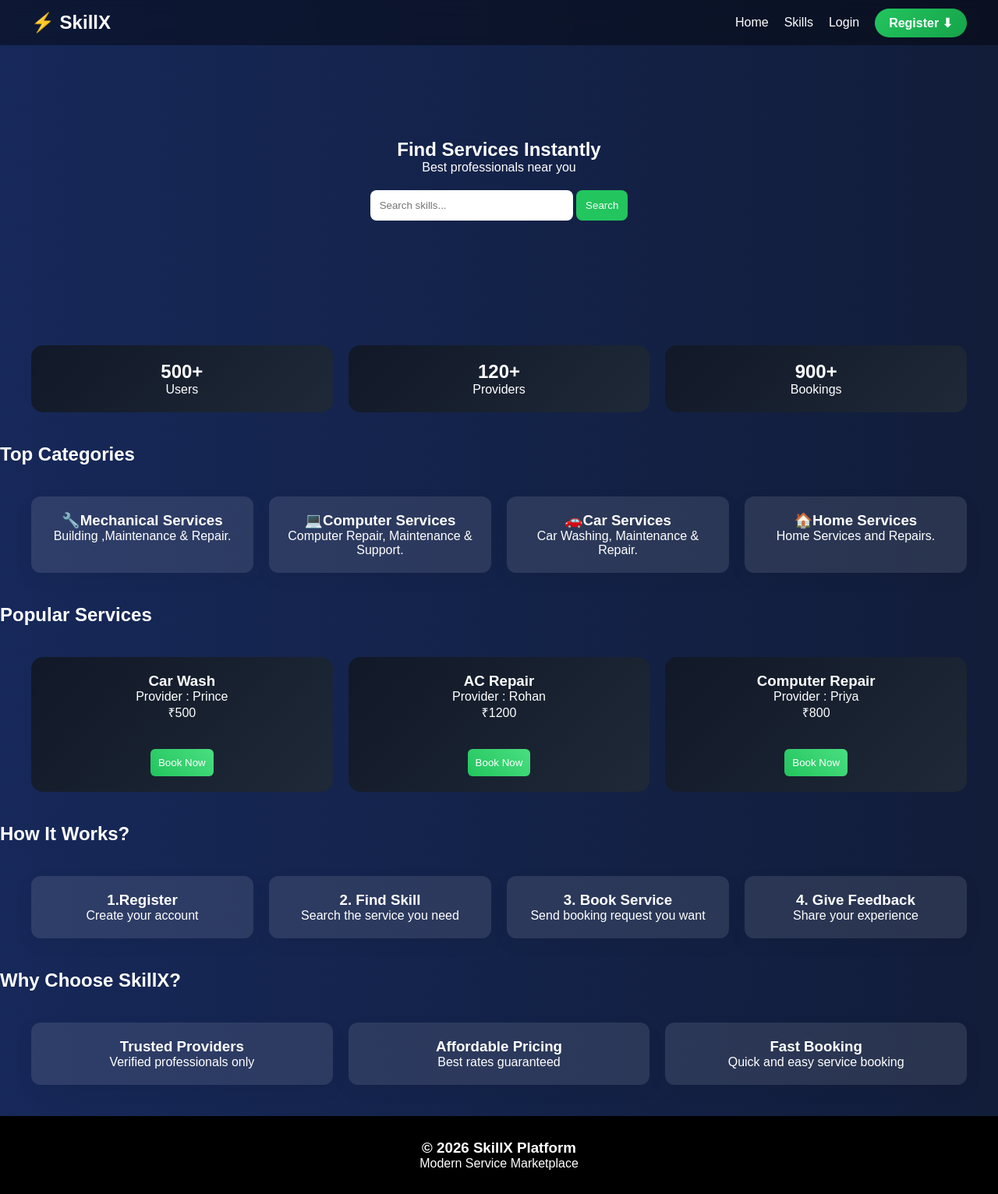
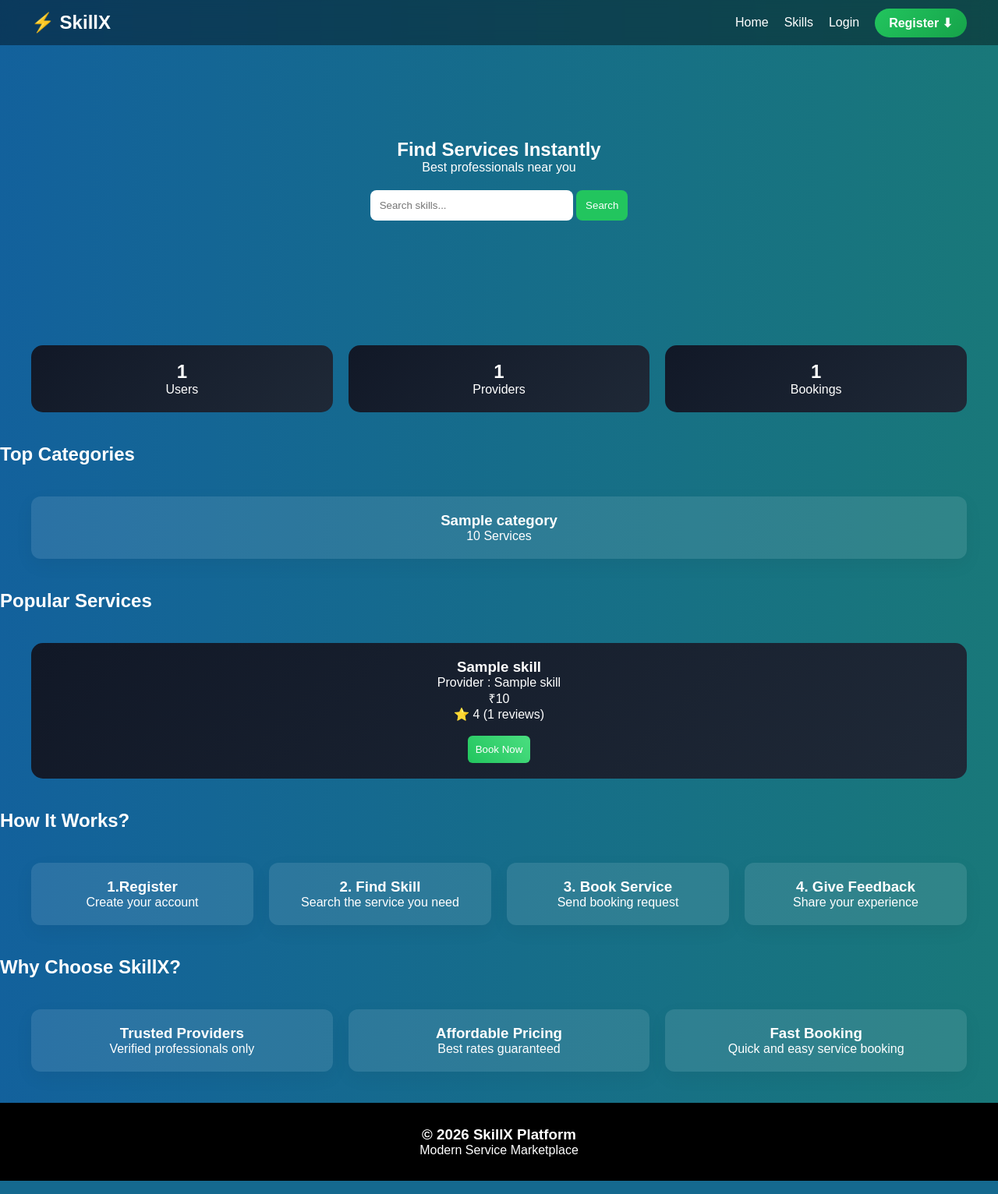
Before and after one commit to Sachin-Kumar00121/Project-Skill-Exchange, a Flask app: template templates/index.html in a window 1280 px wide. Shown: the whole page at 78% size. Run offline with Flask 3, Linux system fonts and the light colour scheme; the template is opened without the code that fills it: most values are stand-ins (such as "Sample title", 1, 10 or a date in 2020); parts of the project's set-up code (start-up, migrations or seed data) failed here and were passed over.

Commit message:
UI  changes

```diff
--- a/app.py
+++ b/app.py
@@ -2,7 +2,7 @@ import code
 import os
 from dotenv import load_dotenv
 load_dotenv()
-from flask import make_response
+from flask import jsonify, make_response
 from flask import Flask, render_template, request, redirect, session, url_for
 from datetime import datetime, time, date
 import re
@@ -438,10 +438,69 @@ def admin_reviews():
         total_pages=total_pages
     )
 
+@app.route("/search-suggest")
+def search_suggest():
+
+    q = request.args.get("q")
+
+    cursor.execute("SELECT skill_name FROM skills WHERE skill_name LIKE %s LIMIT 5", (f"%{q}%",))
+    results = cursor.fetchall()
+
+    return jsonify([r['skill_name'] for r in results])
+
 # ✅ Home Page
 @app.route("/")
 def home():
-    return render_template("index.html")
+
+    # Stats
+    cursor.execute("SELECT COUNT(*) as total FROM users WHERE role='user'")
+    total_users = cursor.fetchone()['total']
+
+    cursor.execute("SELECT COUNT(*) as total FROM users WHERE role='provider'")
+    total_providers = cursor.fetchone()['total']
+
+    cursor.execute("SELECT COUNT(*) as total FROM bookings")
+    total_bookings = cursor.fetchone()['total']
+
+    # Top Categories
+    cursor.execute("""
+    SELECT category, COUNT(*) as total
+    FROM skills
+    GROUP BY category
+    ORDER BY total DESC
+    LIMIT 4
+    """)
+    top_categories = cursor.fetchall()
+
+    # Skills + Rating
+    cursor.execute("""
+SELECT s.*, u.name as provider_name,
+
+ROUND(AVG(f.rating),1) as avg_rating,
+COUNT(DISTINCT f.feedback_id) as total_reviews,
+COUNT(DISTINCT b.booking_id) as total_bookings
+
+FROM skills s
+
+JOIN users u ON s.provider_id = u.user_id
+LEFT JOIN feedback f ON s.skill_id = f.skill_id
+LEFT JOIN bookings b ON s.skill_id = b.skill_id
+
+GROUP BY s.skill_id
+HAVING total_bookings >= 1 OR total_reviews >= 2
+ORDER BY total_bookings DESC, avg_rating DESC
+LIMIT 3
+""")
+
+    skills = cursor.fetchall()
+
+    return render_template("index.html",
+        total_users=total_users,
+        total_providers=total_providers,
+        total_bookings=total_bookings,
+        top_categories=top_categories,
+        skills=skills
+    )
 
 
 # ✅ Register (Email OR Phone + Confirm Password)
--- a/static/css/core.css
+++ b/static/css/core.css
@@ -155,7 +155,7 @@ body[data-theme="dark"] .input-group select {
 .home-page{
 margin:0;
 font-family:'Poppins',sans-serif;
-background:linear-gradient(270deg,#0f172a,#1e3a8a,#9333ea);
+background:linear-gradient(270deg,#1c8369,#093ed1,#ceba09);
 background-size:600% 600%;
 animation:bgMove 12s infinite;
 color:white;
--- a/static/js/script.js
+++ b/static/js/script.js
@@ -100,31 +100,6 @@ el.classList.remove("active");
 window.addEventListener("scroll", revealOnScroll);
 window.addEventListener("load", revealOnScroll);
 
-/* SEARCH SUGGESTION */
-const data = ["Car Wash","AC Repair","Computer Repair","Electrician"];
-
-function suggest(){
-let input = document.getElementById("searchInput").value.toLowerCase();
-let box = document.getElementById("suggestions");
-
-box.innerHTML = "";
-if(input==="") return;
-
-data.forEach(item=>{
-if(item.toLowerCase().includes(input)){
-let div = document.createElement("div");
-div.innerText = item;
-
-div.onclick = ()=>{
-document.getElementById("searchInput").value = item;
-box.innerHTML="";
-};
-
-box.appendChild(div);
-}
-});
-}
-
 /* ROUTES */
 function goCategory(cat){
 window.location.href="/all-skills?category="+cat;
@@ -138,3 +113,32 @@ function goSearch(){
 let val=document.getElementById("searchInput").value;
 window.location.href="/all-skills?search="+val;
 }
+
+
+function suggestLive(){
+let input = document.getElementById("searchInput").value;
+let box = document.getElementById("suggestions");
+
+if(input.length < 1){
+box.innerHTML = "";
+return;
+}
+
+fetch("/search-suggest?q="+input)
+.then(res => res.json())
+.then(data=>{
+box.innerHTML = "";
+
+data.forEach(item=>{
+let div = document.createElement("div");
+div.innerText = item;
+
+div.onclick = ()=>{
+document.getElementById("searchInput").value = item;
+box.innerHTML="";
+};
+
+box.appendChild(div);
+});
+});
+}
--- a/templates/index.html
+++ b/templates/index.html
@@ -38,78 +38,58 @@
 <p class="reveal">Best professionals near you</p>
 
 <div class="search-box reveal">
-<input id="searchInput" placeholder="Search skills..." onkeyup="suggest()">
+<input id="searchInput" placeholder="Search skills..." onkeyup="suggestLive()">
 <button onclick="goSearch()">Search</button>
 <div id="suggestions"></div>
 </div>
 </section>
 
-<!-- STATS -->
+<!-- STATS (DYNAMIC) -->
 <section class="section">
 <div class="grid">
-<div class="skill-card glass reveal"><h2>500+</h2><p>Users</p></div>
-<div class="skill-card glass zoom-in"><h2>120+</h2><p>Providers</p></div>
-<div class="skill-card glass fade-left"><h2>900+</h2><p>Bookings</p></div>
+<div class="skill-card glass reveal"><h2>{{ total_users }}</h2><p>Users</p></div>
+<div class="skill-card glass zoom-in"><h2>{{ total_providers }}</h2><p>Providers</p></div>
+<div class="skill-card glass fade-left"><h2>{{ total_bookings }}</h2><p>Bookings</p></div>
 </div>
 </section>
 
-<!-- CATEGORIES -->
+<!-- TOP CATEGORIES (DYNAMIC) -->
 <section class="section">
 <h2 class="reveal">Top Categories</h2>
 
 <div class="grid">
-<div class="card fade-left" onclick="goCategory('mechanical')">
-<h3>🔧Mechanical Services</h3>
-<P> Building ,Maintenance & Repair. </P>
+
+{% for cat in top_categories %}
+<div class="card" onclick="goCategory('{{ cat.category }}')">
+<h3>{{ cat.category }}</h3>
+<p>{{ cat.total }} Services</p>
 </div>
-
-<div class="card zoom-in" onclick="goCategory('computer')">
-<h3>💻Computer Services</h3>
-<p>Computer Repair, Maintenance & Support.</p>
-</div>
-
-<div class="card reveal" onclick="goCategory('car')">
-<h3>🚗Car Services</h3>
-<p>Car Washing, Maintenance & Repair. </p>
-</div>
-
-<div class="card zoom-in" onclick="goCategory('home')">
-<h3>🏠Home Services</h3>
-<p>Home Services and Repairs. </p>
-</div>
+{% endfor %}
 
 </div>
 </section>
 
-<!-- SERVICES -->
+<!-- SERVICES (DYNAMIC + RATING) -->
 <section class="section">
 <h2 class="reveal">Popular Services</h2>
 
 <div class="grid">
 
-<div class="skill-card service-card fade-left" >
-<h3>Car Wash</h3>
-<p>Provider : Prince</p>
-<p>₹500</p>
-<br><br>
+{% for skill in skills %}
+<div class="skill-card service-card">
+<h3>{{ skill.skill_name }}</h3>
+<p>Provider : {{ skill.provider_name }}</p>
+<p>₹{{ skill.price }}</p>
+
+<p>
+⭐ {{ skill.avg_rating if skill.avg_rating else "New" }}
+({{ skill.total_reviews }} reviews)
+</p>
+
+<br>
 <button onclick="goLogin()">Book Now</button>
 </div>
-
-<div class="skill-card service-card zoom-in">
-<h3>AC Repair</h3>
-<p>Provider : Rohan</p>
-<p>₹1200</p>
-<br><br>
-<button onclick="goLogin()">Book Now</button>
-</div>
-
-<div class="skill-card service-card reveal">
-<h3>Computer Repair</h3>
-<p>Provider : Priya</p>
-<p>₹800</p>
-<br><br>
-<button onclick="goLogin()">Book Now</button>
-</div>
+{% endfor %}
 
 </div>
 </section>
@@ -120,7 +100,7 @@
 
 <div class="steps">
 <div class="card reveal">
-    <h3>1.Register </h3>
+<h3>1.Register</h3>
 <p>Create your account</p>
 </div>
 
@@ -128,16 +108,16 @@
 <h3>2. Find Skill</h3>
 <p>Search the service you need</p>
 </div>
+
 <div class="card fade-left">
 <h3>3. Book Service</h3>
-<p> Send booking request you want</p>
+<p>Send booking request</p>
 </div>
 
 <div class="card reveal">
 <h3>4. Give Feedback</h3>
 <p>Share your experience</p>
 </div>
-
 </div>
 </section>
 
@@ -160,7 +140,6 @@
 <h3>Fast Booking</h3>
 <p>Quick and easy service booking</p>
 </div>
-
 </div>
 </section>
 
```
Lines whose indentation alone changed are shown as unchanged.
